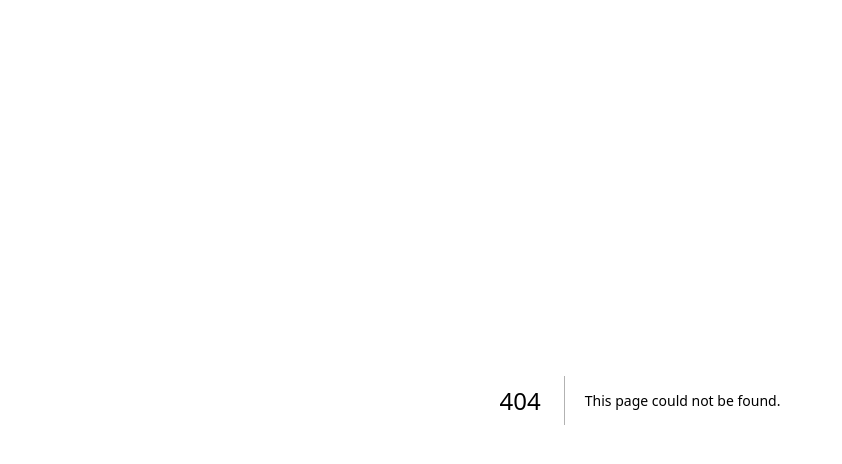
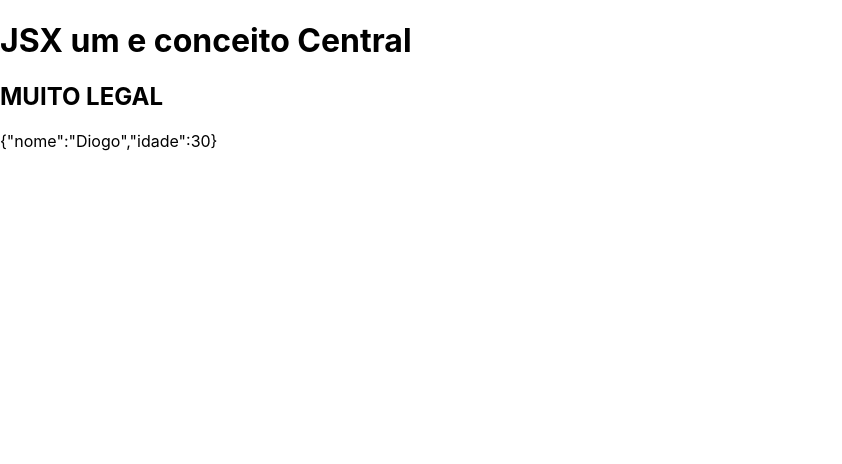
Before and after one commit to diogolima013/project-cadastro_nextJs, a Next.js app: page /jsx in a window 1280 px wide. Before the commit this address had no page. Shown: the top 464 px of the page, without its empty margins (0-842 px from the left). Built offline with nearby package versions, Linux system fonts and the light colour scheme.

Commit message:
integrating jsx

```diff
--- /dev/null
+++ b/src/pages/jsx.jsx
@@ -0,0 +1,18 @@
+export default function Jsx() {
+    const titulo =  <h1>JSX um e conceito Central</h1>
+
+    function subtitulo() {
+        return <h2>{'muito legal'.toUpperCase()}</h2>
+    }
+
+    return(
+        <div>
+           {titulo}
+           {subtitulo()}
+            <p>
+                {JSON.stringify({nome: 'Diogo', idade: 30})}
+            </p>
+        </div>
+
+    )
+}
```
Also changed, not shown: src/pages/index.jsx (+6 -2 lines).
